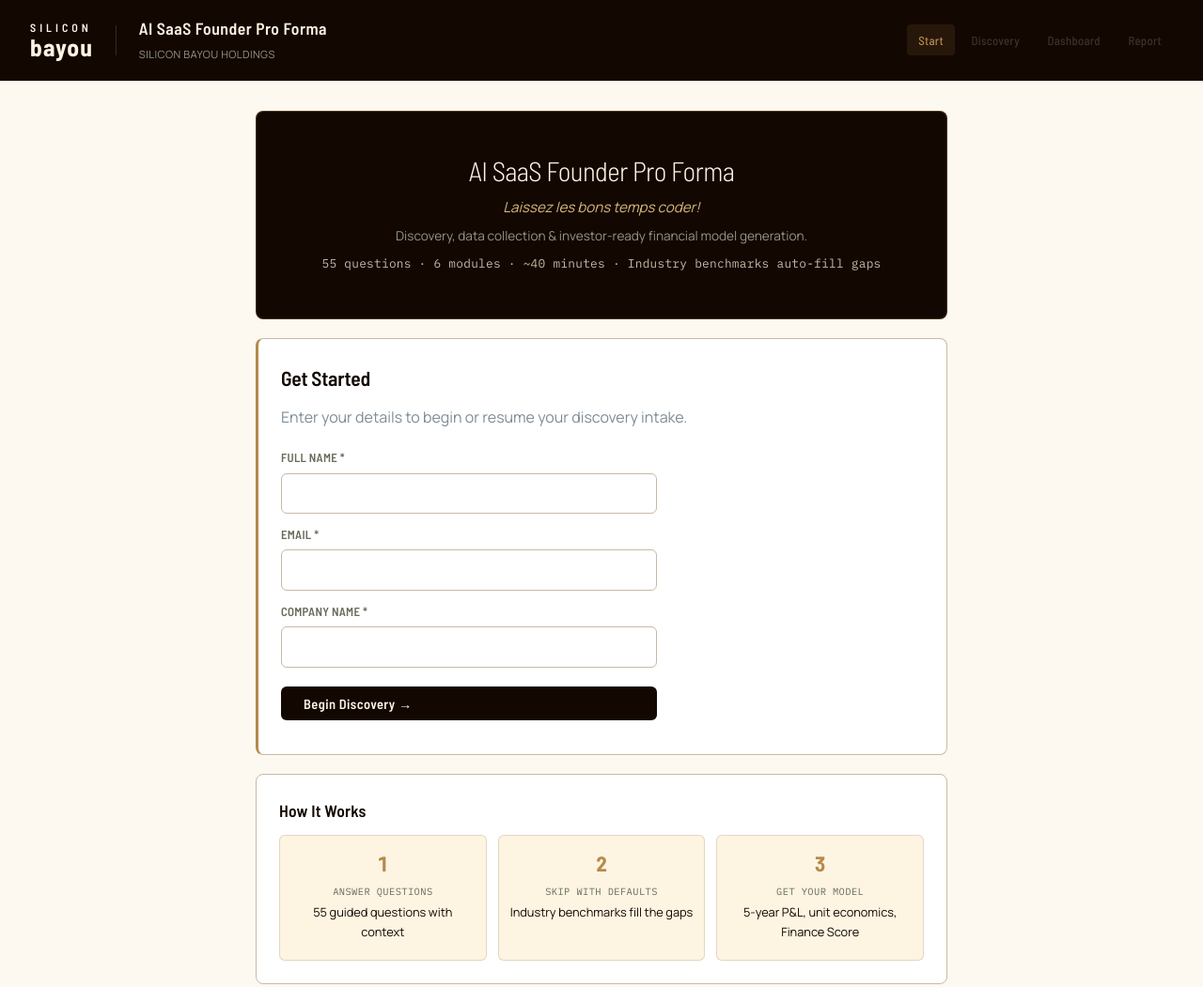
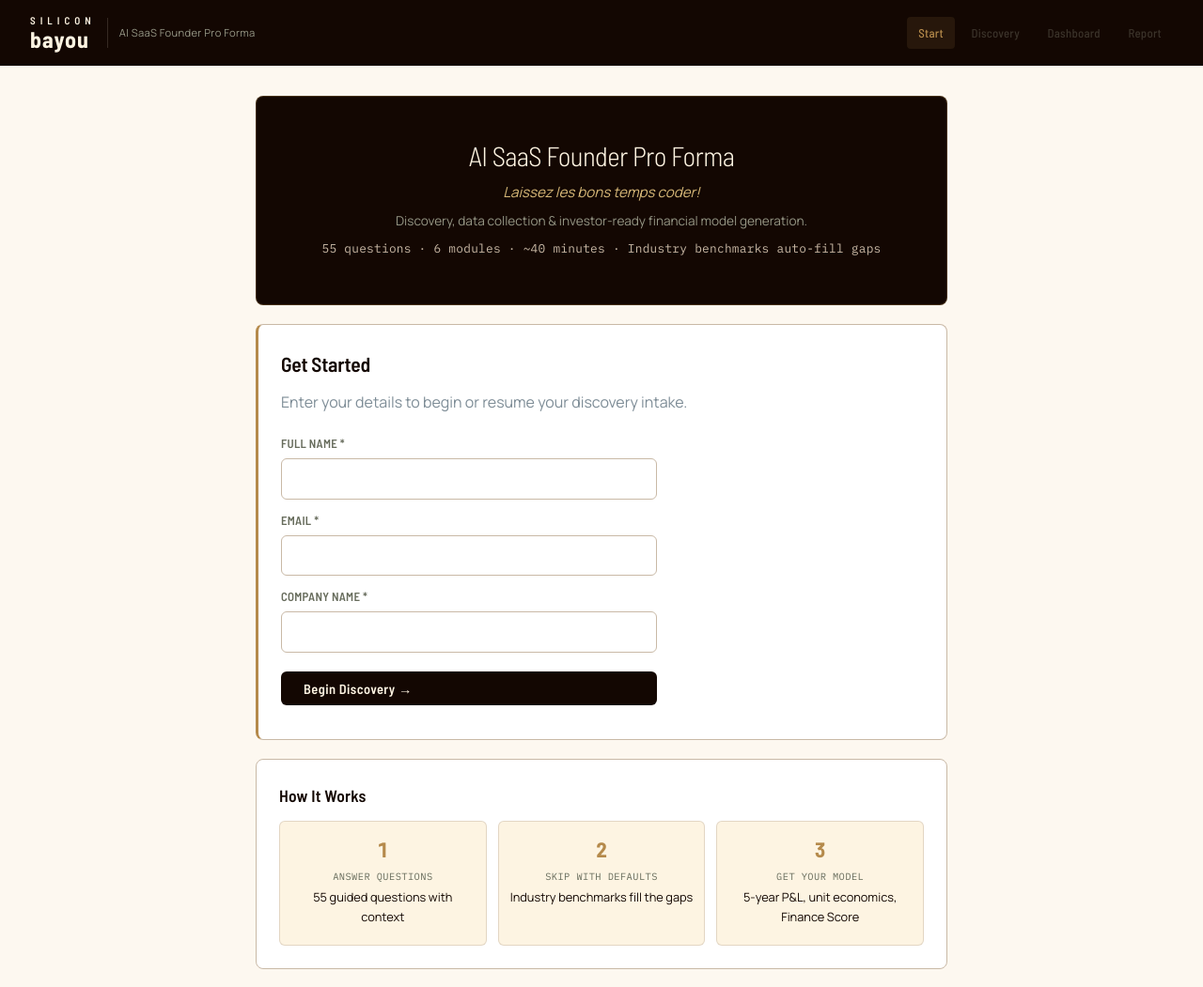
Before and after one commit to beckySB/SB-Pro-Forma, a website: page public/index.html in a window 1280 px wide. Shown: the top 1051 px of the page at 94% size. Drawn offline with Linux system fonts and the light colour scheme.

Commit message:
Fix smushed logo — use fixed px sizes, simplify header
- SILICON: 11px with 5px letter-spacing (fixed, cannot compress)
- bayou: 24px bold (fixed, cannot compress)
- Removed duplicate 'SILICON BAYOU HOLDINGS' text
- Simplified to: [SILICON/bayou] | AI SaaS Founder Pro Forma
- header-brand gets flex-shrink:0 to prevent compression

```diff
--- a/public/index.html
+++ b/public/index.html
@@ -23,10 +23,9 @@
 
     /* Header */
     .header{background:var(--deep-black);color:var(--warm-cream);padding:1rem 2rem;display:flex;justify-content:space-between;align-items:center;position:sticky;top:0;z-index:100}
-    .header-brand{display:flex;align-items:center;gap:1rem}
+    .header-brand{display:flex;align-items:center;gap:0.75rem;flex-shrink:0}
     .header-logo-text{flex-shrink:0;white-space:nowrap}
-    .header-text h1{font-size:1.1rem;font-weight:600;letter-spacing:0.5px;color:var(--warm-cream)}
-    .header-text span{font-size:0.7rem;color:var(--cypress-mist);letter-spacing:0.04em}
+    .header-sub{font-size:0.7rem;color:var(--cypress-mist);letter-spacing:0.03em;white-space:nowrap}
     .header-nav{display:flex;gap:0.35rem}
     .header-nav a{color:var(--cypress-mist);text-decoration:none;font-size:0.8rem;padding:0.4rem 0.75rem;border-radius:4px;transition:all 0.2s;font-weight:500;font-family:'Barlow Semi Condensed',sans-serif;letter-spacing:0.02em}
     .header-nav a:hover{color:var(--warm-cream);background:rgba(253,244,226,0.08)}
@@ -144,14 +143,11 @@
   <div class="header">
     <div class="header-brand">
       <div class="header-logo-text">
-        <div style="font-family:'Barlow Semi Condensed',sans-serif;font-size:0.75rem;font-weight:600;letter-spacing:4px;color:var(--warm-cream);line-height:1;">SILICON</div>
-        <div style="font-family:'Barlow Semi Condensed',sans-serif;font-size:1.6rem;font-weight:700;letter-spacing:1px;color:var(--warm-cream);line-height:1;margin-top:2px;">bayou</div>
+        <div style="font-family:'Barlow Semi Condensed',sans-serif;font-size:11px;font-weight:600;letter-spacing:5px;color:var(--warm-cream);line-height:1;">SILICON</div>
+        <div style="font-family:'Barlow Semi Condensed',sans-serif;font-size:24px;font-weight:700;letter-spacing:1px;color:var(--warm-cream);line-height:1;margin-top:3px;">bayou</div>
       </div>
-      <div style="width:1px;height:32px;background:rgba(253,244,226,0.15);margin:0 0.5rem;"></div>
-      <div class="header-text">
-        <h1>AI SaaS Founder Pro Forma</h1>
-        <span>SILICON BAYOU HOLDINGS</span>
-      </div>
+      <div style="width:1px;height:32px;background:rgba(253,244,226,0.15);"></div>
+      <span class="header-sub">AI SaaS Founder Pro Forma</span>
     </div>
     <div class="header-nav" id="nav"></div>
   </div>
```
